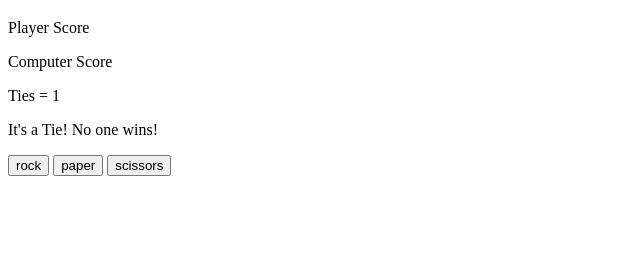
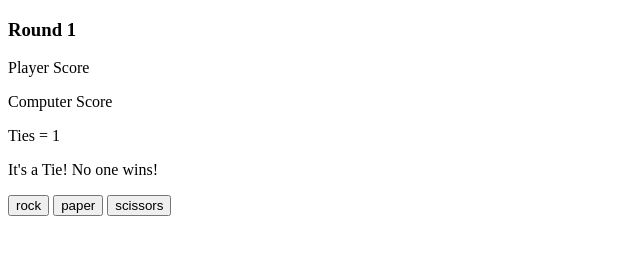
Before and after one commit to TheRealStingos/rock-paper-scissors, a plain HTML site: page index.html in a window 1280 px wide. Both pictures are taken after a click on the button "rock". Shown: the whole page, without its empty margins (0-640 px from the left). Drawn offline with Linux system fonts and the light colour scheme.

Commit message:
add round tracking and first to five fuctionality

```diff
--- a/index.html
+++ b/index.html
@@ -8,7 +8,7 @@
     <body>
         <div class="play-area">
             <div class="scoreboard">
-                <h3 class="round-count"></h3>
+                <h3 class="r-count">Round 0</h3>
                 <p class="p-score">Player Score</p>
                 <p class="c-score"> Computer Score</p>
                 <p class="tie-count">Ties</p>
--- a/script.js
+++ b/script.js
@@ -29,6 +29,7 @@ function checkWinner(playerSelection,computerSelection){
 let t = 0;
 let p = 0;
 let c = 0;
+let r = 0;
 
 function tieIncrease(){
     const tieCount = document.querySelector('.tie-count')
@@ -48,9 +49,19 @@ function cIncrease(){
     c++;
 }
 
+function roundIncrease(){
+    const rCount = document.querySelector('.r-count')
+    rount = r
+    r++;
+}
+
+
 function game() {
-    if (`${p}` == 5 || `${c}` == 5) {
-        console.log("Game Over!")
+    if (`${p}` == 5) {
+        alert("You Win!")
+    }
+    if (`${c}` == 5) {
+        alert("You Lose!")
     }
 }
 
@@ -77,6 +88,11 @@ function playRound(playerSelection,computerSelection){
         const cScore = document.querySelector('.c-score')
         cScore.innerText = `Computer Score = ${c}`
     }
+
+    roundIncrease()
+    const rCount = document.querySelector('.r-count')
+    rCount.innerText = `Round ${r}`
+
     game()
 }
 
```
